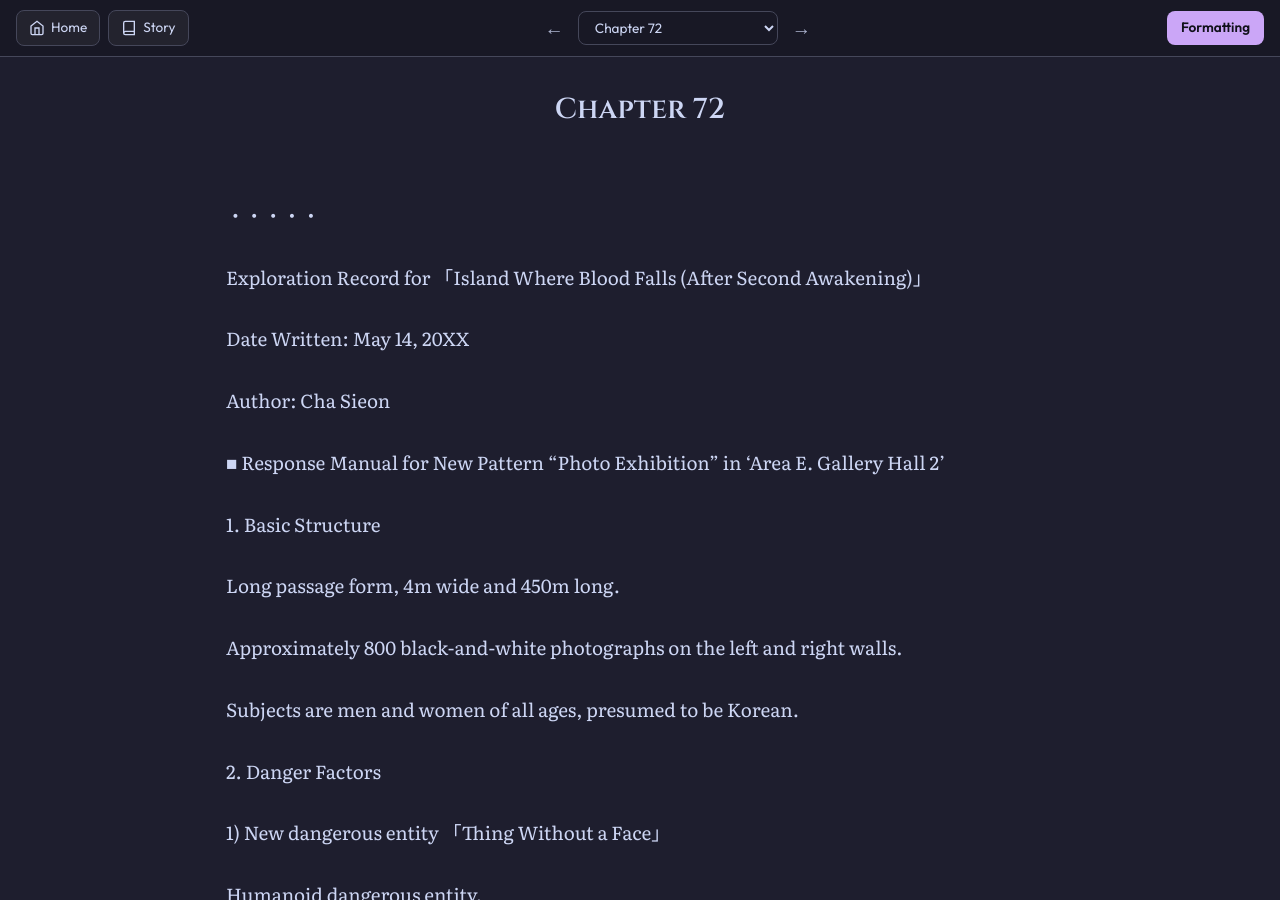
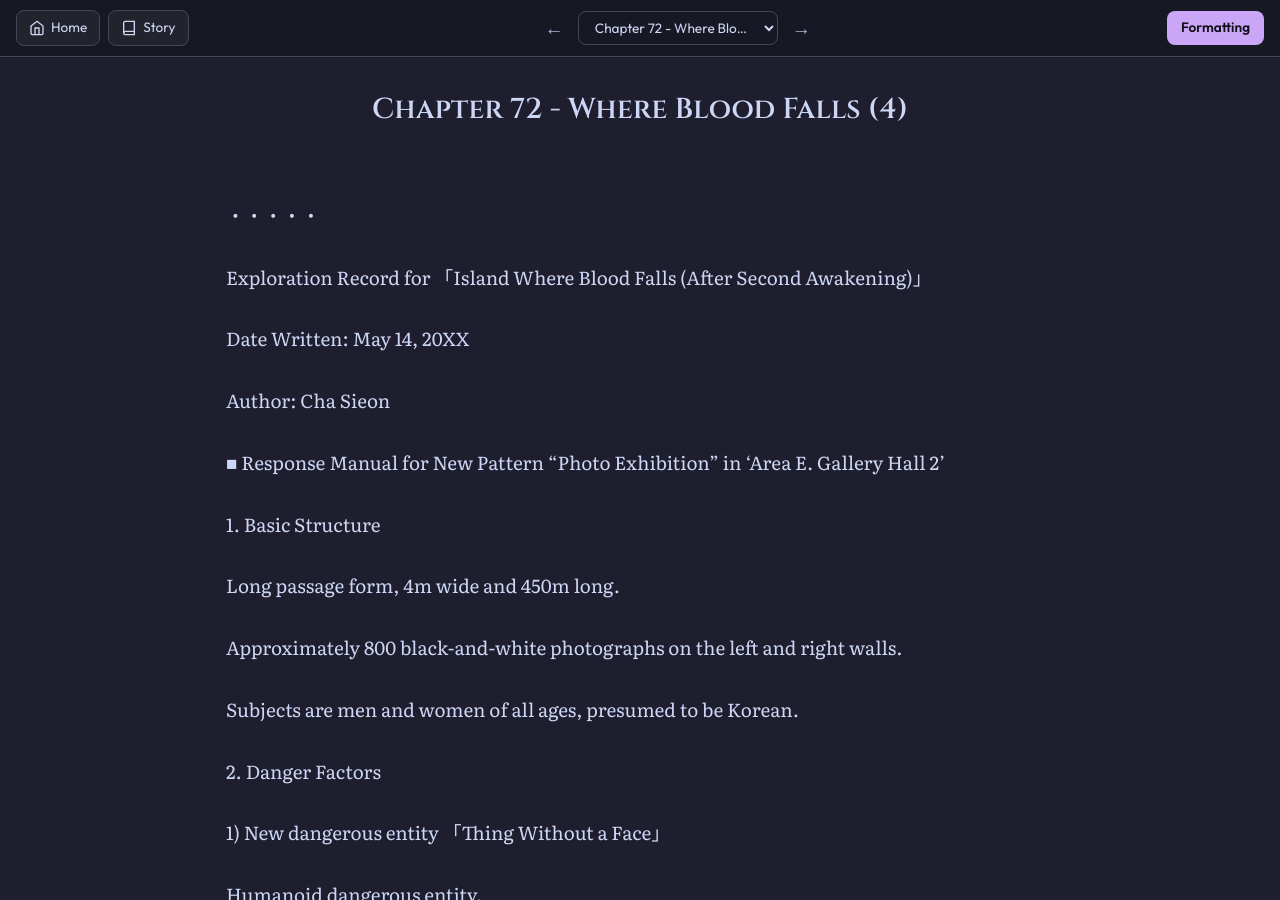
Before and after one commit to soleumn/soleumn.github.io, a Jekyll site: the page built from _chapters/esg/ch72.md, in a window 1280 px wide and 900 px high. Built offline with Jekyll 4.4.1, drawn with Linux system fonts in a browser that asks for light colours; comment, search, counter and statistics services are not loaded.

Commit message:
Update ch72.md

```diff
--- a/_chapters/esg/ch72.md
+++ b/_chapters/esg/ch72.md
@@ -1,5 +1,5 @@
 ---
-title: "Chapter 72"
+title: "Chapter 72 - Where Blood Falls (4)"
 categories: esg
 capitulo: 72
 ---
```
